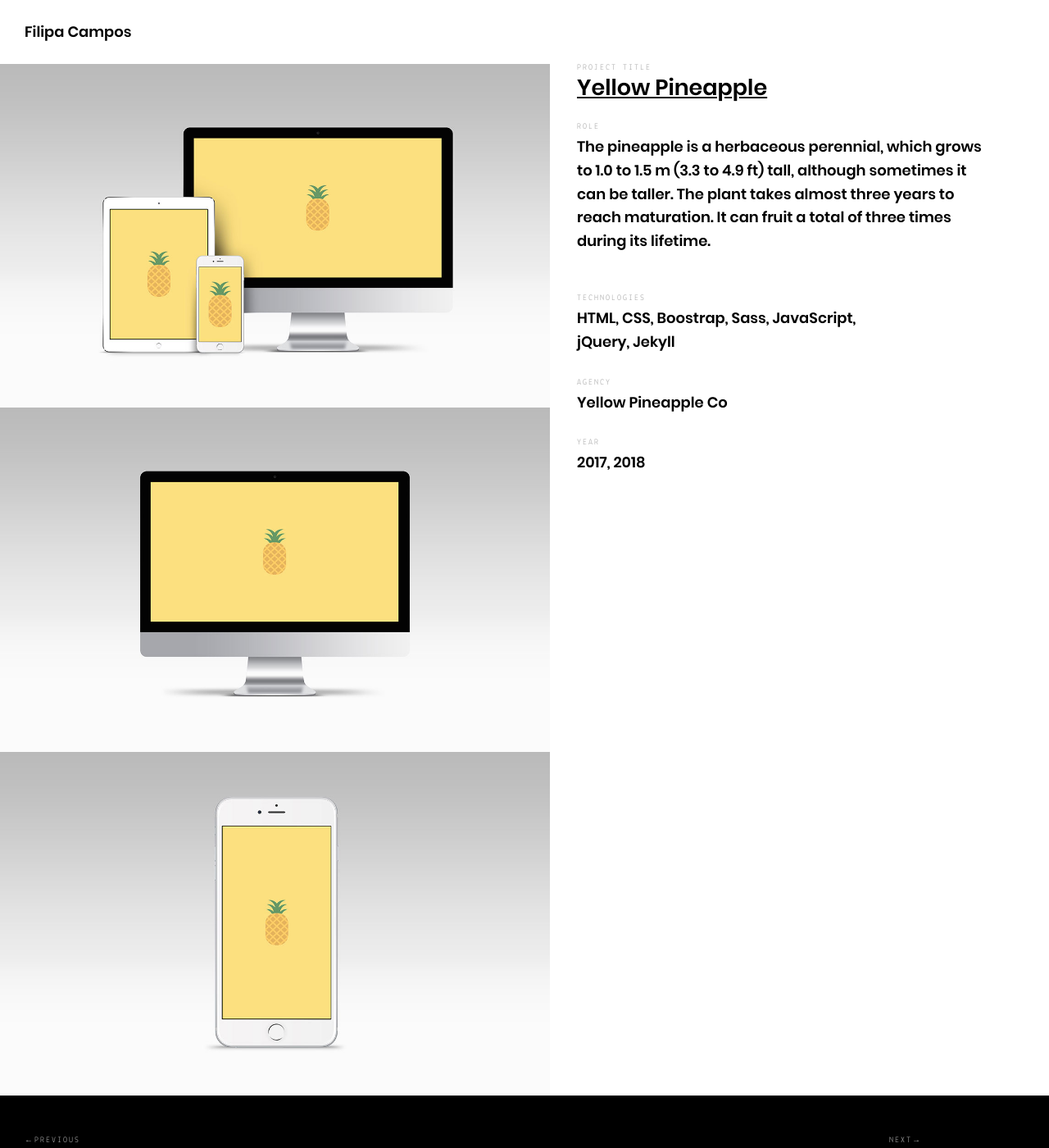
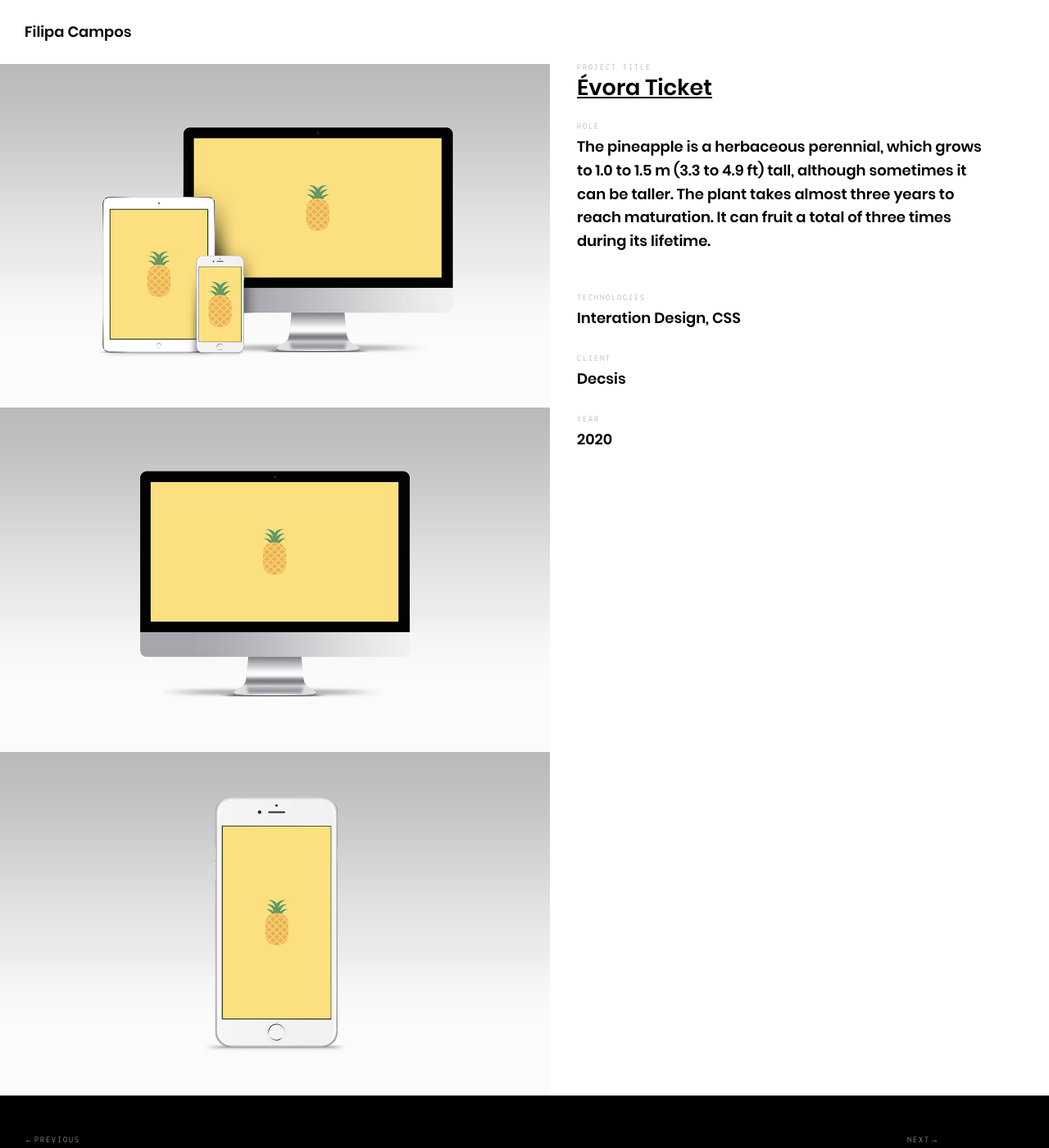
Before and after one commit to filipanoscampos/filipamadethis, a Jekyll site: the page built from _posts/projects/2020-01-27-evoraticket.md, in a window 1280 px wide and 1400 px high. Shown: the whole window at 82% size. Built offline with Jekyll 4.4.1, drawn with Linux system fonts in a browser that asks for light colours; nearby versions of some CDN libraries; library files that are not in the unit come from our copies; some of the changed text lies outside the part shown.

Commit message:
Changed project elements

```diff
--- a/_layouts/project.html
+++ b/_layouts/project.html
@@ -22,7 +22,7 @@
 					<div class="project-meta">
 						<span class="h2">Technologies</span>
 						<p>{{ page.project.tech }}</p>
-						<span class="h2">Agency</span>
+						<span class="h2">Client</span>
 						<p><a title="{{ page.agency.title }}" href="{{ page.agency.url }}" target="_blank" rel="nofollow">{{ page.agency.title }}</a></p>
 						<span class="h2">Year</span>
 						<p>{{ page.agency.year }}</p>
--- a/_posts/projects/2017-04-02-yellowpineapple.md
+++ b/_posts/projects/2020-01-27-evoraticket.md
@@ -4,19 +4,19 @@ permalink: /:title/
 category: projects
 
 meta:
-  keywords: "Jekyll, Pineapple"
+  keywords: "Interaction Design, Wireframing"
 
 project:
-  title: "Yellow Pineapple"
-  type: "Jekyll"
-  url: "https://github.com/arnolds/pineapple"
+  title: "Évora Ticket"
+  type: "Website"
+  url: "https://www.evoraticket.pt/"
   logo: "/assets/images/projects/yellowpineapple/logo.png"
-  tech: "HTML, CSS, Boostrap, Sass, JavaScript, jQuery, Jekyll"
+  tech: "Interation Design, CSS"
 
 agency:
-  title: "Yellow Pineapple Co"
-  url: "https://github.com/arnolds/pineapple"
-  year: "2017, 2018"
+  title: "Decsis"
+  url: "https://www.decsis.eu/"
+  year: "2020"
 
 images:
   - image:
```
Also changed, not shown: _posts/projects/2021-05-25-kintop.md (renamed from _posts/projects/2017-04-01-redpineapple.md).
